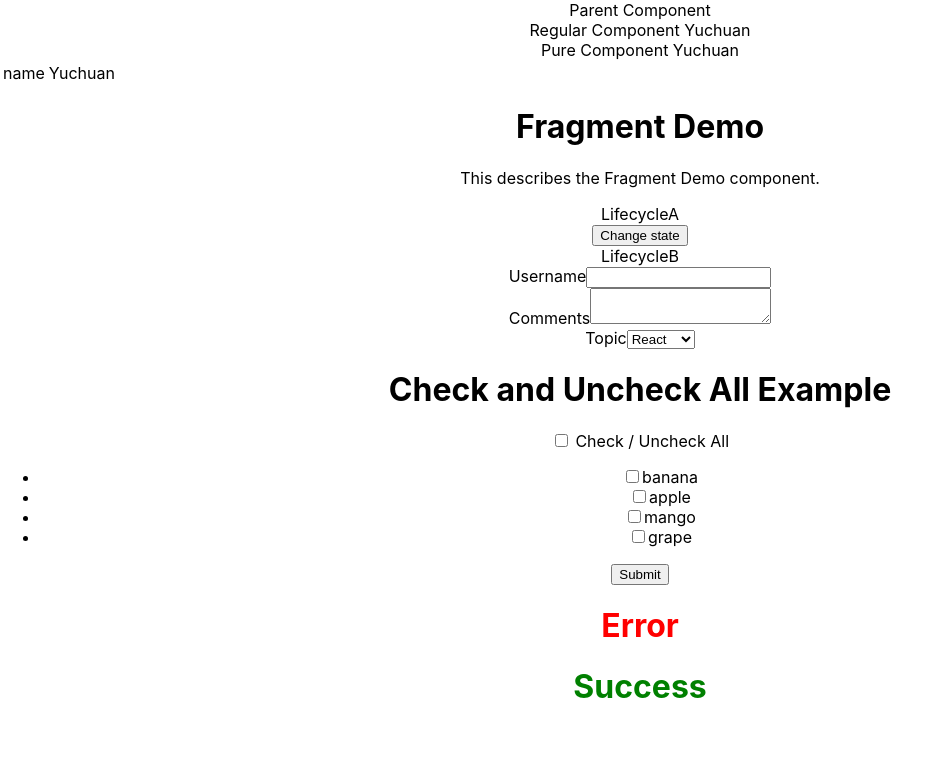
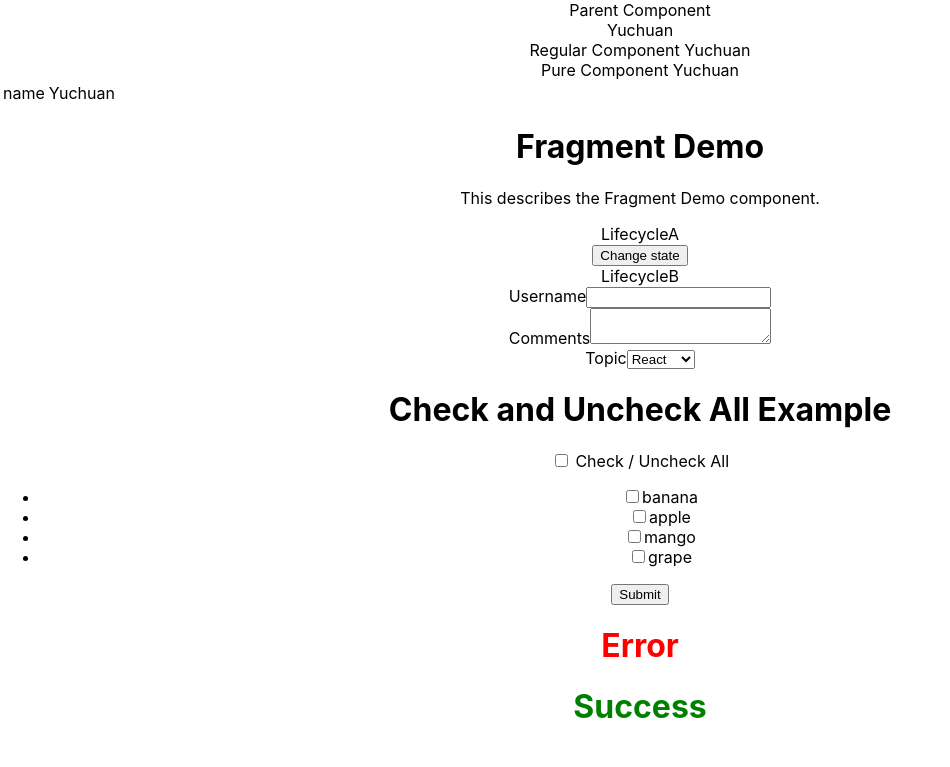
Before and after one commit to taoyuchuan/ReactDemo, a React (Create React App) app: page / in a window 1280 px wide. Shown: the top 767 px of the page, without its empty margins (0-950 px from the left). Built offline with nearby package versions, Linux system fonts and the light colour scheme.

Commit message:
Add memo to function component

```diff
--- /dev/null
+++ b/src/components/MemoComp.js
@@ -0,0 +1,12 @@
+import React from 'react'
+
+function MemoComp({ name }) {
+  console.log('Rendering Memo Component')
+  return(
+    <div>
+      { name }
+    </div>
+  )
+}
+
+export default React.memo(MemoComp)
--- a/src/components/ParentComp.js
+++ b/src/components/ParentComp.js
@@ -1,6 +1,7 @@
 import React, { Component } from 'react'
 import PureComp from './PureComp'
 import RegComp from './RegComp'
+import MemoComp from './MemoComp'
 
 class ParentComp extends Component {
   constructor(props) {
@@ -24,6 +25,7 @@
     return(
       <div>
         Parent Component
+        <MemoComp name = { this.state.name } />
         <RegComp name = { this.state.name } />
         <PureComp name = { this.state.name } />
       </div>
```
